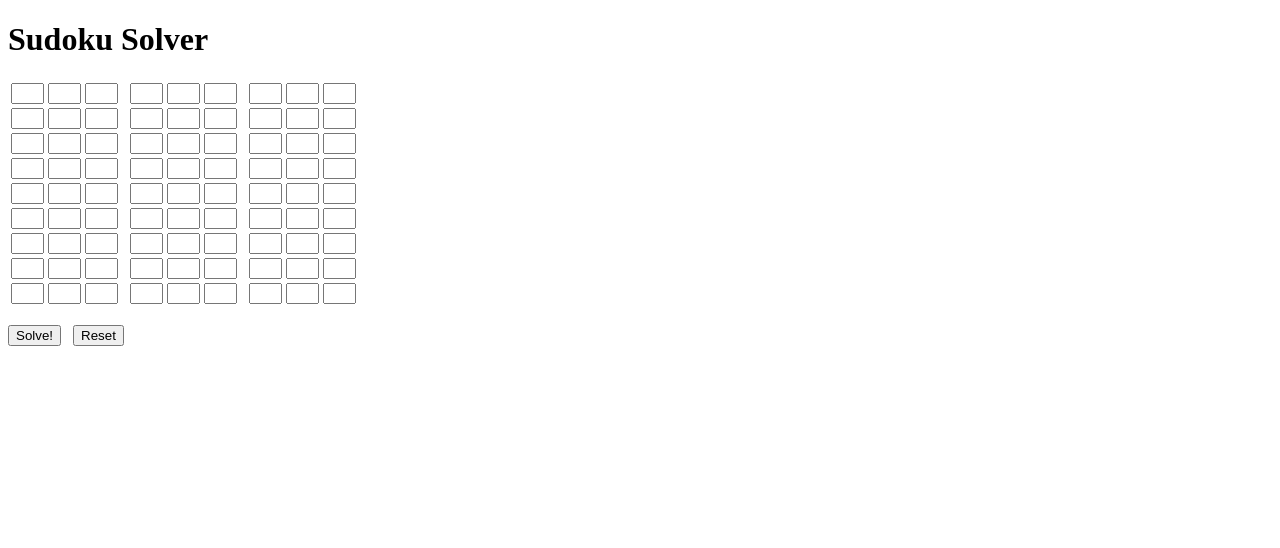
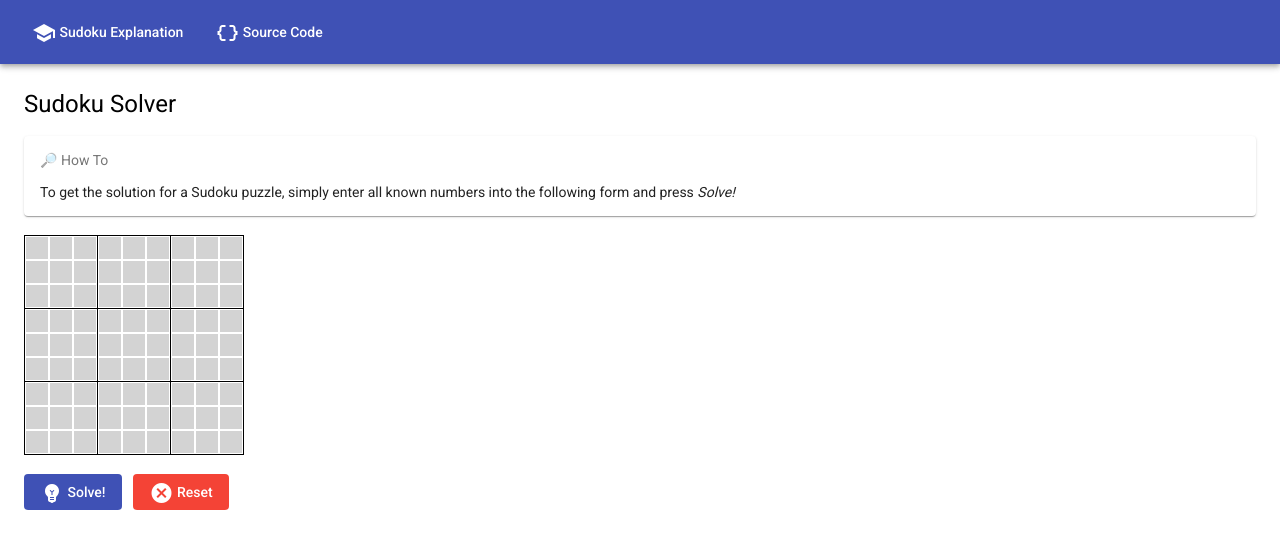
Before and after one commit to luth1um/sudoku-solver-angular, an Angular app: page / in a window 1280 px wide. Shown: the top 548 px of the page. Built offline with nearby package versions, Linux system fonts and the light colour scheme.

Commit message:
updated UI to Angular Material

```diff
--- a/angular.json
+++ b/angular.json
@@ -28,6 +28,7 @@
               "src/assets"
             ],
             "styles": [
+              "./node_modules/@angular/material/prebuilt-themes/indigo-pink.css",
               "src/styles.scss"
             ],
             "scripts": []
@@ -96,6 +97,7 @@
               "src/assets"
             ],
             "styles": [
+              "./node_modules/@angular/material/prebuilt-themes/indigo-pink.css",
               "src/styles.scss"
             ],
             "scripts": []
--- a/package.json
+++ b/package.json
@@ -1,6 +1,6 @@
 {
   "name": "sudoku-solver",
-  "version": "0.1.0-SNAPSHOT",
+  "version": "1.0.0-SNAPSHOT",
   "scripts": {
     "ng": "ng",
     "start": "ng serve",
@@ -13,10 +13,12 @@
   "private": true,
   "dependencies": {
     "@angular/animations": "^14.1.2",
+    "@angular/cdk": "14.1.2",
     "@angular/common": "^14.1.2",
     "@angular/compiler": "^14.1.2",
     "@angular/core": "^14.1.2",
     "@angular/forms": "^14.1.2",
+    "@angular/material": "^14.1.2",
     "@angular/platform-browser": "^14.1.2",
     "@angular/platform-browser-dynamic": "^14.1.2",
     "@angular/router": "^14.1.2",
--- a/src/app/app.component.html
+++ b/src/app/app.component.html
@@ -1,2 +1,20 @@
-<h1>Sudoku Solver</h1>
-<solve-sudoku-box></solve-sudoku-box>
+<mat-toolbar class="toolbar mat-elevation-z4" color="primary">
+  <a mat-button href="https://en.wikipedia.org/wiki/Sudoku" target="_blank">
+    <span class="material-icons">school</span> Sudoku Explanation</a
+  >
+  <a mat-button href="https://github.com/luth1um/sudoku-solver-angular" target="_blank">
+    <span class="material-icons">data_object</span> Source Code</a
+  >
+</mat-toolbar>
+<main class="content">
+  <h1 class="mat-h1">Sudoku Solver</h1>
+  <mat-card>
+    <mat-card-subtitle>🔎 How To</mat-card-subtitle>
+    <mat-card-content>
+      To get the solution for a Sudoku puzzle, simply enter all known numbers into the following form and press
+      <i>Solve!</i>
+    </mat-card-content>
+  </mat-card>
+  <br />
+  <solve-sudoku-box></solve-sudoku-box>
+</main>
--- a/src/app/app.component.scss
+++ b/src/app/app.component.scss
@@ -0,0 +1,9 @@
+.toolbar {
+    position: sticky;
+    z-index: 1;
+    top: 0;
+}
+.content {
+    overflow: auto;
+    padding: 24px;
+}
--- a/src/app/sudoku-box/sudoku-box.component.html
+++ b/src/app/sudoku-box/sudoku-box.component.html
@@ -1,25 +1,50 @@
-<div [formGroup]="sudokuForm">
-  <table formGroupName="rows">
-    <tr *ngFor="let row of $any(sudokuForm.get('rows')).controls; let index = index" [formArrayName]="index">
-      <td><input type="text" size="1" formControlName="column0" /></td>
-      <td><input type="text" size="1" formControlName="column1" /></td>
-      <td><input type="text" size="1" formControlName="column2" /></td>
-      <td>&nbsp;</td>
-      <td><input type="text" size="1" formControlName="column3" /></td>
-      <td><input type="text" size="1" formControlName="column4" /></td>
-      <td><input type="text" size="1" formControlName="column5" /></td>
-      <td>&nbsp;</td>
-      <td><input type="text" size="1" formControlName="column6" /></td>
-      <td><input type="text" size="1" formControlName="column7" /></td>
-      <td><input type="text" size="1" formControlName="column8" /></td>
+<form [formGroup]="sudokuForm">
+  <table formGroupName="rows" class="table-border">
+    <tr
+      *ngFor="let row of $any(sudokuForm.get('rows')).controls; let index = index"
+      [formArrayName]="index"
+      [class.top-border]="index === 0"
+      [class.bottom-border]="index % 3 === 2"
+    >
+      <td class="left-border">
+        <input class="sudoku-input" type="text" size="1" formControlName="column0" />
+      </td>
+      <td>
+        <input class="sudoku-input" type="text" size="1" formControlName="column1" />
+      </td>
+      <td class="right-border">
+        <input class="sudoku-input" type="text" size="1" formControlName="column2" />
+      </td>
+      <td>
+        <input class="sudoku-input" type="text" size="1" formControlName="column3" />
+      </td>
+      <td>
+        <input class="sudoku-input" type="text" size="1" formControlName="column4" />
+      </td>
+      <td class="right-border">
+        <input class="sudoku-input" type="text" size="1" formControlName="column5" />
+      </td>
+      <td>
+        <input class="sudoku-input" type="text" size="1" formControlName="column6" />
+      </td>
+      <td>
+        <input class="sudoku-input" type="text" size="1" formControlName="column7" />
+      </td>
+      <td class="right-border">
+        <input class="sudoku-input" type="text" size="1" formControlName="column8" />
+      </td>
     </tr>
   </table>
-</div>
+</form>
 <br />
 <div>
-  <button (click)="solve()" [disabled]="!sudokuForm.valid || disableButtonsForSolving">Solve!</button>
+  <button mat-flat-button color="primary" (click)="solve()" [disabled]="!sudokuForm.valid || disableButtonsForSolving">
+    <mat-icon>emoji_objects</mat-icon> Solve!
+  </button>
   &nbsp;
-  <button (click)="reset()" [disabled]="disableButtonsForSolving">Reset</button>
+  <button mat-flat-button color="warn" (click)="reset()" [disabled]="disableButtonsForSolving">
+    <mat-icon>cancel</mat-icon> Reset
+  </button>
 </div>
 <br />
 <div *ngIf="sudokuForm.invalid" style="color: red">
--- a/src/app/sudoku-box/sudoku-box.component.scss
+++ b/src/app/sudoku-box/sudoku-box.component.scss
@@ -1,8 +1,31 @@
-.ng-invalid:not(div,table,tr) {
-    background-color: darkred;
-    color: white;
+@import '~@angular/material/theming'; // import theming functions from Angular Material
+$warn-palette: mat-palette($mat-red); // generate color palette
+$warn: mat-color($warn-palette); // generate warn color
+
+.ng-invalid:not(table,tr,form) {
+  background-color: $warn;
+  color: white;
   }
-
-input {
-    text-align: center;
+.sudoku-input {
+  text-align: center;
+  border: 0;
+  padding: 1px !important;
+  background-color: lightgray;
+  width: 20px;
+  height: 20px;
 }
+.table-border {
+  border-collapse: collapse;
+}
+.bottom-border {
+  border-bottom: 1px solid black;
+}
+.top-border {
+  border-top: 1px solid black;
+}
+.left-border {
+  border-left: 1px solid black;
+}
+.right-border {
+  border-right: 1px solid black;
+}
--- a/src/index.html
+++ b/src/index.html
@@ -5,7 +5,11 @@
     <title>Sudoku Solver</title>
     <base href="/" />
     <meta name="viewport" content="width=device-width, initial-scale=1" />
+    <meta name="theme-color" content="primary" />
     <link rel="icon" type="image/x-icon" href="favicon.ico" />
+    <link rel="preconnect" href="https://fonts.gstatic.com" />
+    <link href="https://fonts.googleapis.com/css2?family=Roboto:wght@300;400;500&display=swap" rel="stylesheet" />
+    <link href="https://fonts.googleapis.com/icon?family=Material+Icons" rel="stylesheet" />
   </head>
   <body>
     <solve-root></solve-root>
--- a/src/styles.scss
+++ b/src/styles.scss
@@ -1 +1,4 @@
 /* You can add global styles to this file, and also import other style files */
+
+html, body { height: 100%; }
+body { margin: 0; font-family: Roboto, "Helvetica Neue", sans-serif; }
```
Also changed, not shown: src/app/app.module.ts (+14 -1 lines), 1 other file (tests, documents, lock files or other folders).
